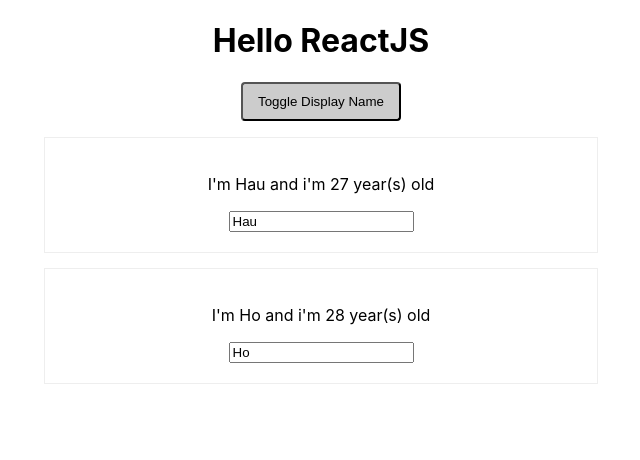
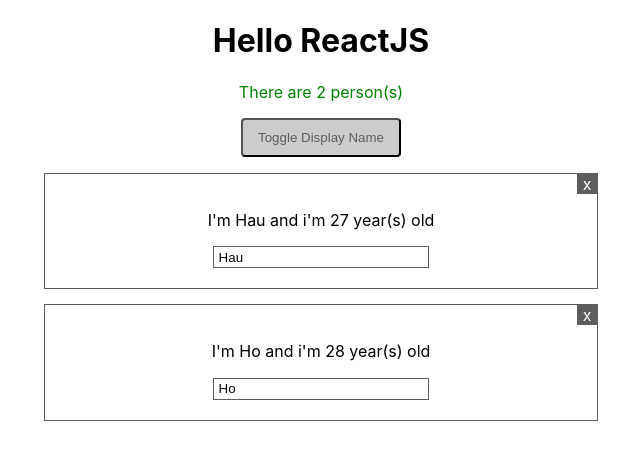
Before and after one commit to ntpdung/reactjs-udemy, a React (Create React App) app: page / in a window 1280 px wide. Both pictures are taken after a click on the button "Toggle Display Name". Shown: the top 460 px of the page, without its empty margins (319-959 px from the left). Built offline with nearby package versions, Linux system fonts and the light colour scheme.

Commit message:
dynamic style

```diff
--- a/src/App.css
+++ b/src/App.css
@@ -1,3 +1,15 @@
+.txt-green {
+  color: green;
+}
+
+.txt-blue {
+  color: dodgerblue;
+}
+
+.txt-red {
+  color: crimson;
+}
+
 .App {
   text-align: center;
 }
--- a/src/App.js
+++ b/src/App.js
@@ -62,12 +62,25 @@
   render() {
     const buttonStyle = {
       padding: "10px 15px",
-      backgroundColor: "#ccc",
+      backgroundColor: "#bb5266",
       borderRadius: "4px",
-      cursor: "pointer"
+      cursor: "pointer",
+      color: "#fff",
+      outlineWidth: 0,
     };
 
-    let persons = null;
+    let persons = null,
+      classes = ['txt-green'];
+
+    //dynamic style
+    if(this.state.persons.length < 2) {
+      classes.push('txt-blue');
+    }
+
+    if (this.state.persons.length < 1) {
+      classes.push('txt-red')
+    }
+
     if (this.state.showPersons) {
       persons = (
         <div>
@@ -75,7 +88,7 @@
             return <Person
               name={person.name}
               age={person.age}
-              click={this.deletePerson.bind(this, index)}
+              deletePerson={this.deletePerson.bind(this, index)}
               key={person.id}
               changeName={(event) => this.nameChangeHandler(event, person.id)}>
             </Person>
@@ -83,11 +96,15 @@
           }
         </div>
       );
+
+      buttonStyle.backgroundColor = "#ccc";
+      buttonStyle.color = "#5d5d5d";
     };
 
     let jsx = (
       <div className="App">
         <h1>Hello ReactJS</h1>
+        <p className={classes.join(' ')}>There are {this.state.persons.length} person(s)</p>
         <p>
           <button
             style={buttonStyle}
--- a/src/Person/Person.css
+++ b/src/Person/Person.css
@@ -1,6 +1,25 @@
 .person {
+    position: relative;
     width: 40%;
     padding: 20px;
     margin: 15px auto 0;
-    border: 1px solid #eee;
+    border: 1px solid #5d5d5d;
 }
+
+.name-input {
+    width: 40%;
+    height: 20px;
+    border: 1px solid #5d5d5d;
+    padding: 0 5px;
+}
+
+.close-icon {
+    position: absolute;
+    right: 0;
+    top: 0;
+    cursor: pointer;
+    width: 20px;
+    height: 20px;
+    background-color: #5d5d5d;
+    color: #fff;
+}
--- a/src/Person/Person.js
+++ b/src/Person/Person.js
@@ -4,9 +4,10 @@
 var person = (pros) => {
     return (
         <div className="person">
+            <a onClick={pros.deletePerson} className="close-icon">x</a>
             <p onClick={pros.click}>I'm {pros.name} and i'm {pros.age} year(s) old</p>
             <p>{pros.children}</p>
-            <input onChange={pros.changeName} value={pros.name}/>
+            <input className="name-input" onChange={pros.changeName} value={pros.name}/>
         </div>
     );
 };
```
